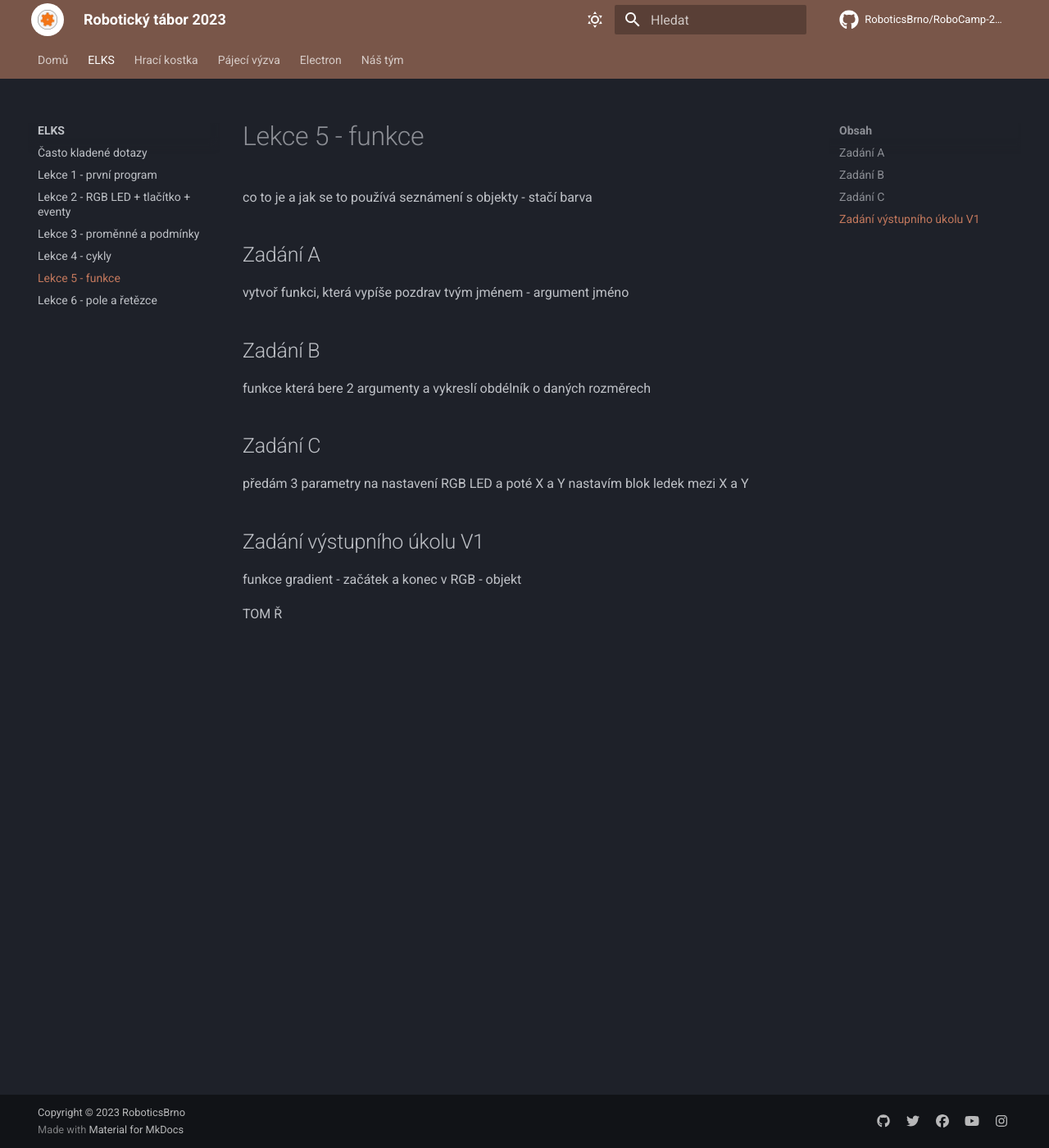
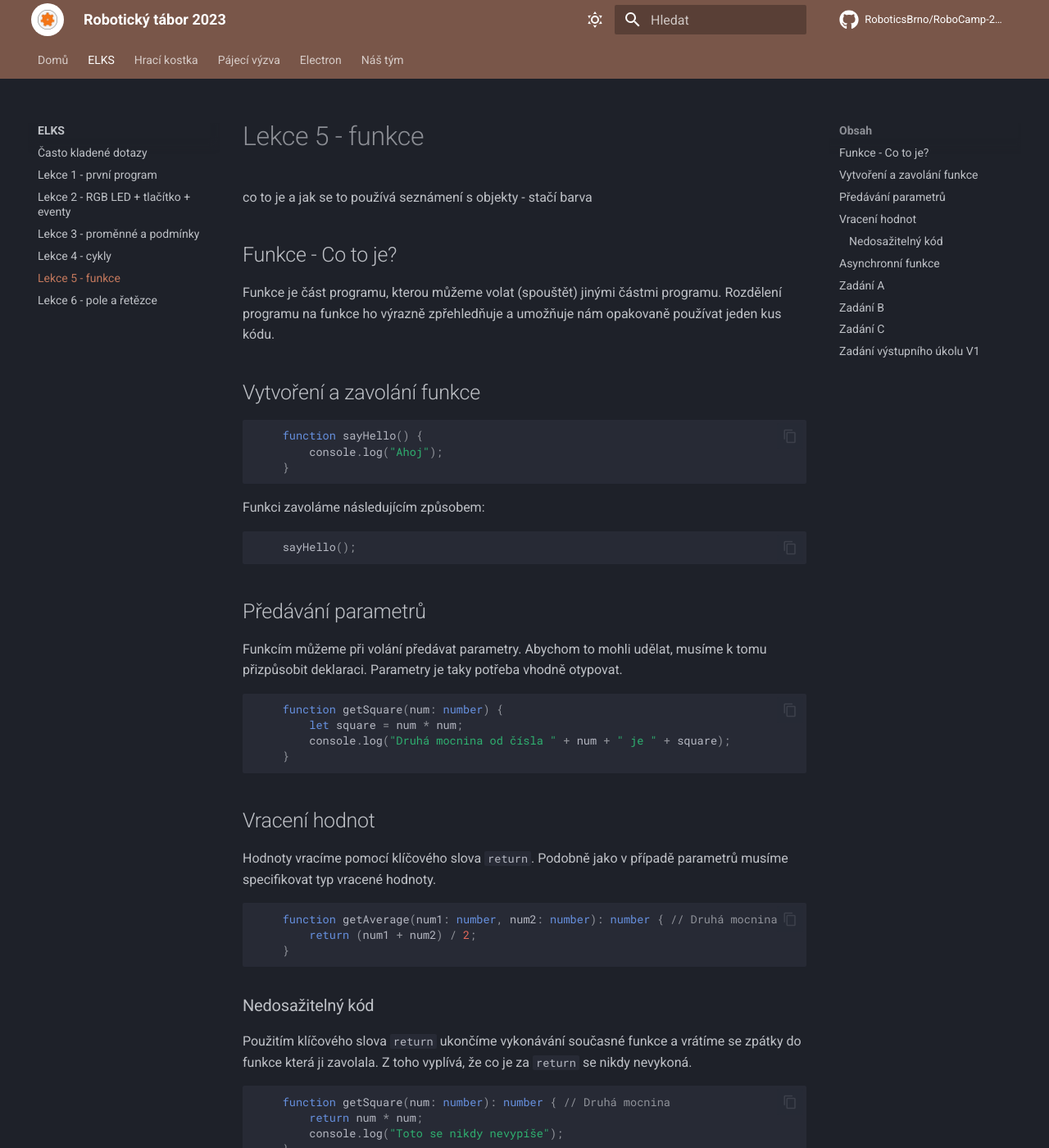
Before and after one commit to RoboticsBrno/RoboCamp-2023, an MkDocs documentation site: the page built from docs/elks/lekce5/index.md, in a window 1280 px wide and 1400 px high. Shown: the whole window at 82% size. Built offline with MkDocs 1.6.1 and Material for MkDocs 9.7.7, drawn with Linux system fonts in a browser that asks for light colours; comment, search, counter and statistics services are not loaded; some of the changed text lies outside the part shown.

Commit message:
Wrote most of lesson 5

````diff
--- a/docs/elks/lekce5/index.md
+++ b/docs/elks/lekce5/index.md
@@ -3,13 +3,91 @@
 co to je a jak se to používá
 seznámení s objekty - stačí barva
 
+## Funkce - Co to je?
+Funkce je část programu, kterou můžeme volat (spouštět) jinými částmi programu.
+Rozdělení programu na funkce ho výrazně zpřehledňuje a umožňuje nám opakovaně používat jeden kus kódu.
+
+## Vytvoření a zavolání funkce
+```ts
+    function sayHello() {
+        console.log("Ahoj");
+    }
+```
+
+Funkci zavoláme následujícím způsobem:
+```ts
+    sayHello();
+```
+
+## Předávání parametrů
+Funkcím můžeme při volání předávat parametry. Abychom to mohli udělat, musíme k tomu přizpůsobit deklaraci. Parametry je taky potřeba vhodně otypovat.
+```ts
+    function getSquare(num: number) {
+        let square = num * num;
+        console.log("Druhá mocnina od čísla " + num + " je " + square);
+    }
+```
+
+## Vracení hodnot
+Hodnoty vracíme pomocí klíčového slova ``` return ```. Podobně jako v případě parametrů musíme specifikovat typ vracené hodnoty.
+```ts
+    function getAverage(num1: number, num2: number): number { // Druhá mocnina
+        return (num1 + num2) / 2;
+    }
+```
+
+### Nedosažitelný kód
+Použitím klíčového slova ``` return ``` ukončíme vykonávání současné funkce a vrátíme se zpátky do funkce která ji zavolala. Z toho vyplívá,
+že co je za ``` return ``` se nikdy nevykoná.
+```ts
+    function getSquare(num: number): number { // Druhá mocnina
+        return num * num;
+        console.log("Toto se nikdy nevypíše");
+    }
+```
+
+## Asynchronní funkce
+Když zavoláme běžnou funkci, tato funkce se vykoná a program potom pokračuje dál.
+V následujícím programu se nejdřív vykoná ```timeConsumingFunc``` a až poté co dokončí svoji práci se zavolá funkce ```somethingElse```.
+```ts
+
+    function timeConsumingFunc() {
+        // Neco velmi casove narocneho zde
+    }
+
+    timeConsumingFunc();
+    somethingElse();
+```
+
+
+??? tip "Co znamená asynchronní vykonávání funkce? "
+    Když zavoláme asynchronní funkci, řízení se nepředá výhradně volané funkci, ale asynchronní zavolaná funkce a původní funkce se začnou střídat v řízení.
+
+
 ## Zadání A
 
-vytvoř funkci, která vypíše pozdrav tvým jménem - argument jméno
+Vytvoř funkci, která vypíše pozdrav tvým jménem - argument jméno
+??? note "Řešení"
+    ```ts
+        function greet(name: string) {
+            console.log("Hello " + name + " !");
+        }
+    ```
 
 ## Zadání B
 
-funkce která bere 2 argumenty a vykreslí obdélník o daných rozměrech
+Funkce která bere 2 argumenty a vykreslí obdélník o daných rozměrech
+??? note "Řešení"
+    ```ts
+        function drawRectangle(width: number, height: number) {
+            for(let y = 0; y < height; y++) {
+                for(let x = 0; x < width; x++) {
+                stdout.write("*");
+                }w
+                stdout.write("\n");
+            }
+        }
+    ```
 
 ## Zadání C
 předám 3 parametry na nastavení RGB LED a poté X a Y
````
